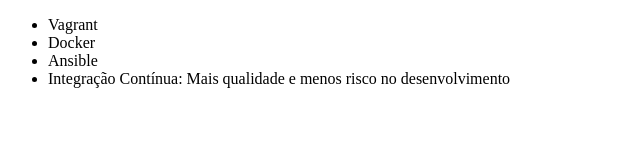
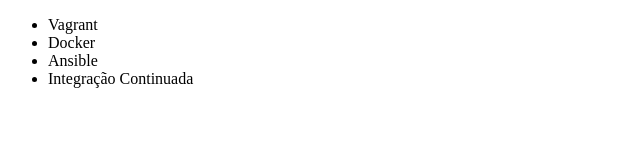
Before and after one commit to lpaganelli/curso-git, a plain HTML site: page index.html in a window 1280 px wide. Shown: the whole page, without its empty margins (0-640 px from the left). Drawn offline with Linux system fonts and the light colour scheme.

Commit message:
mudando o titulo

```diff
--- a/index.html
+++ b/index.html
@@ -2,14 +2,14 @@
 <html lang="en">
 <head>
     <meta charset="UTF-8">
-    <title>Cursos da Alura</title>
+    <title>Cursos de DevOps da Alura</title>
 </head>
 <body>
     <ul>
         <li>Vagrant</li>
         <li>Docker</li>
         <li>Ansible</li>
-        <li>Integração Contínua: Mais qualidade e menos risco no desenvolvimento</li>
+        <li>Integração Continuada</li>
     </ul>
 </body>
 </html>
```
